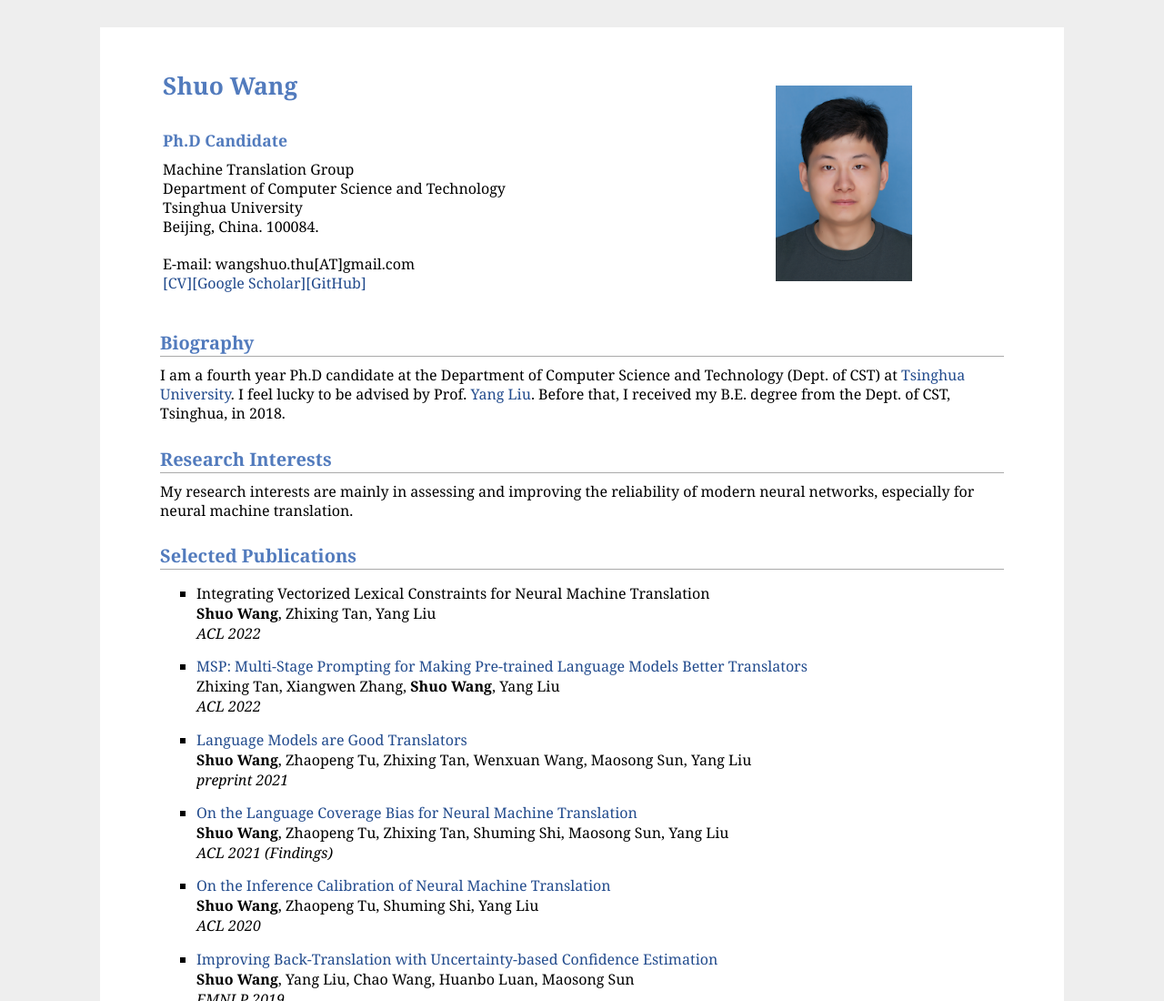
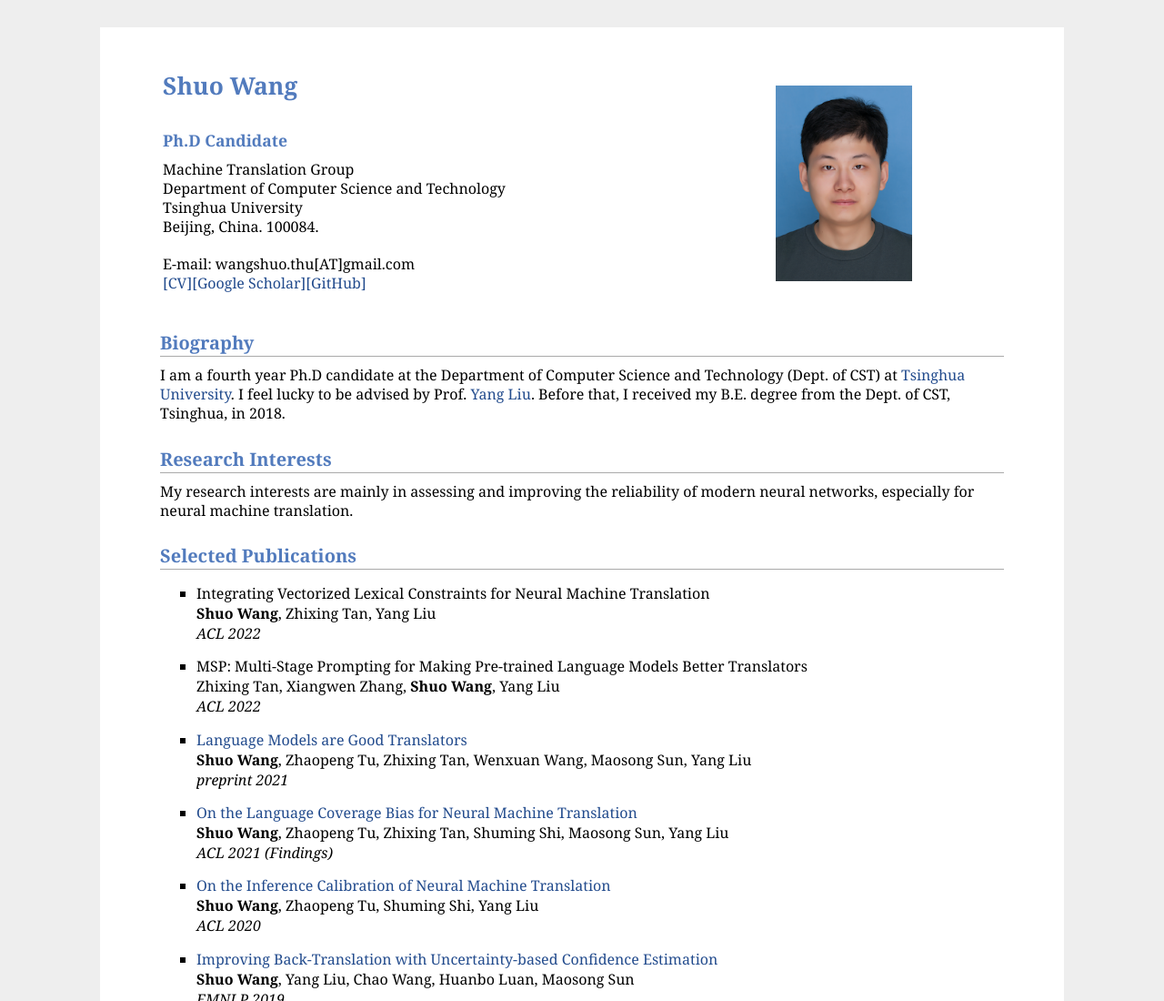
Before and after one commit to shuo-git/shuo-git.github.io, a plain HTML site: page index.html in a window 1280 px wide. Shown: the top 1100 px of the page at 91% size. Drawn offline with Linux system fonts and the light colour scheme.

Commit message:
Update index.html

```diff
--- a/index.html
+++ b/index.html
@@ -56,7 +56,7 @@
         <i>ACL 2022</i>
     </li>
     <li>
-        <a href="https://arxiv.org/abs/2110.06609">MSP: Multi-Stage Prompting for Making Pre-trained Language Models Better Translators</a><br>
+        MSP: Multi-Stage Prompting for Making Pre-trained Language Models Better Translators<br>
         Zhixing Tan, Xiangwen Zhang, <b>Shuo Wang</b>, Yang Liu<br>
         <i>ACL 2022</i>
     </li>
```
